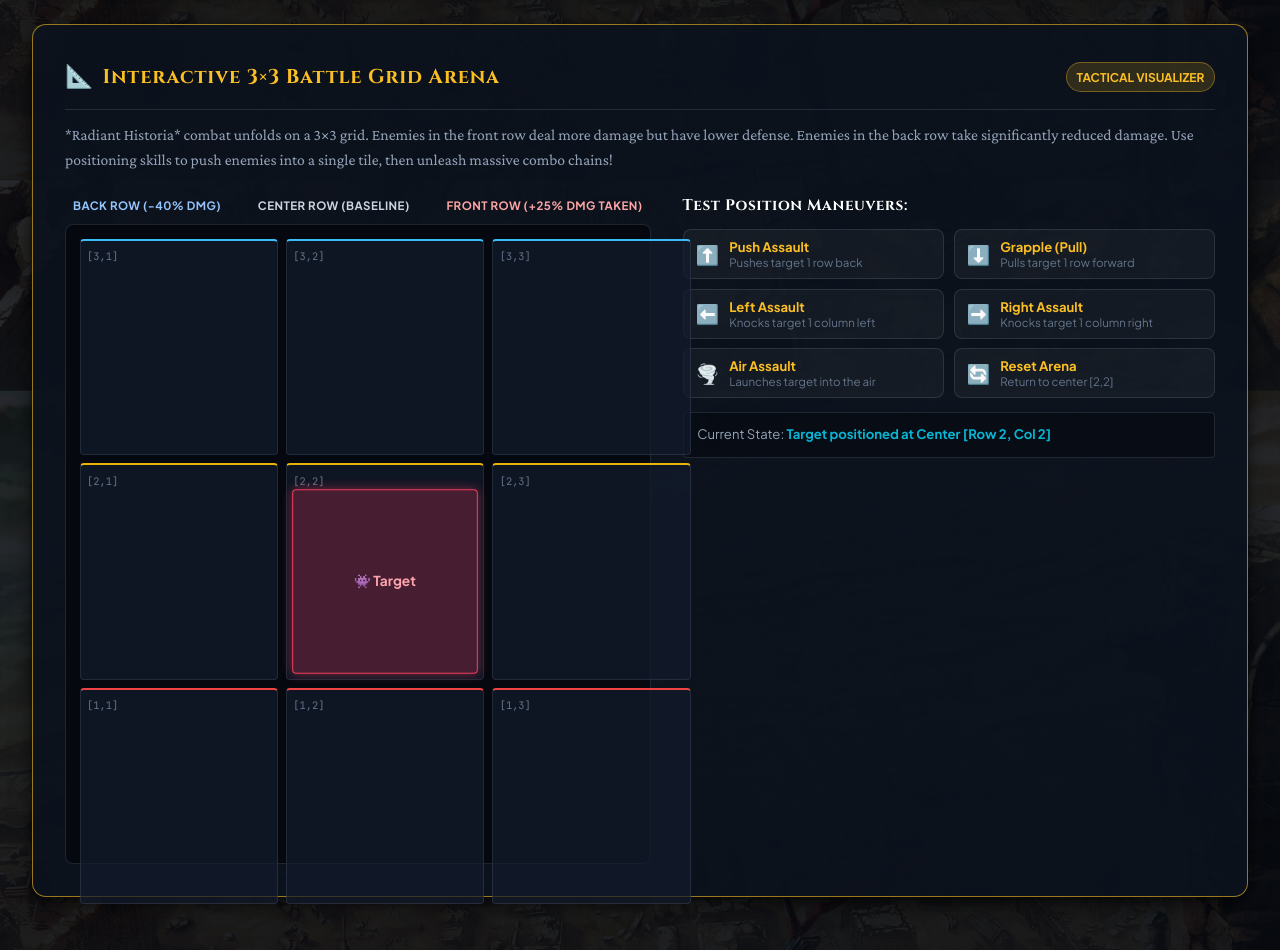
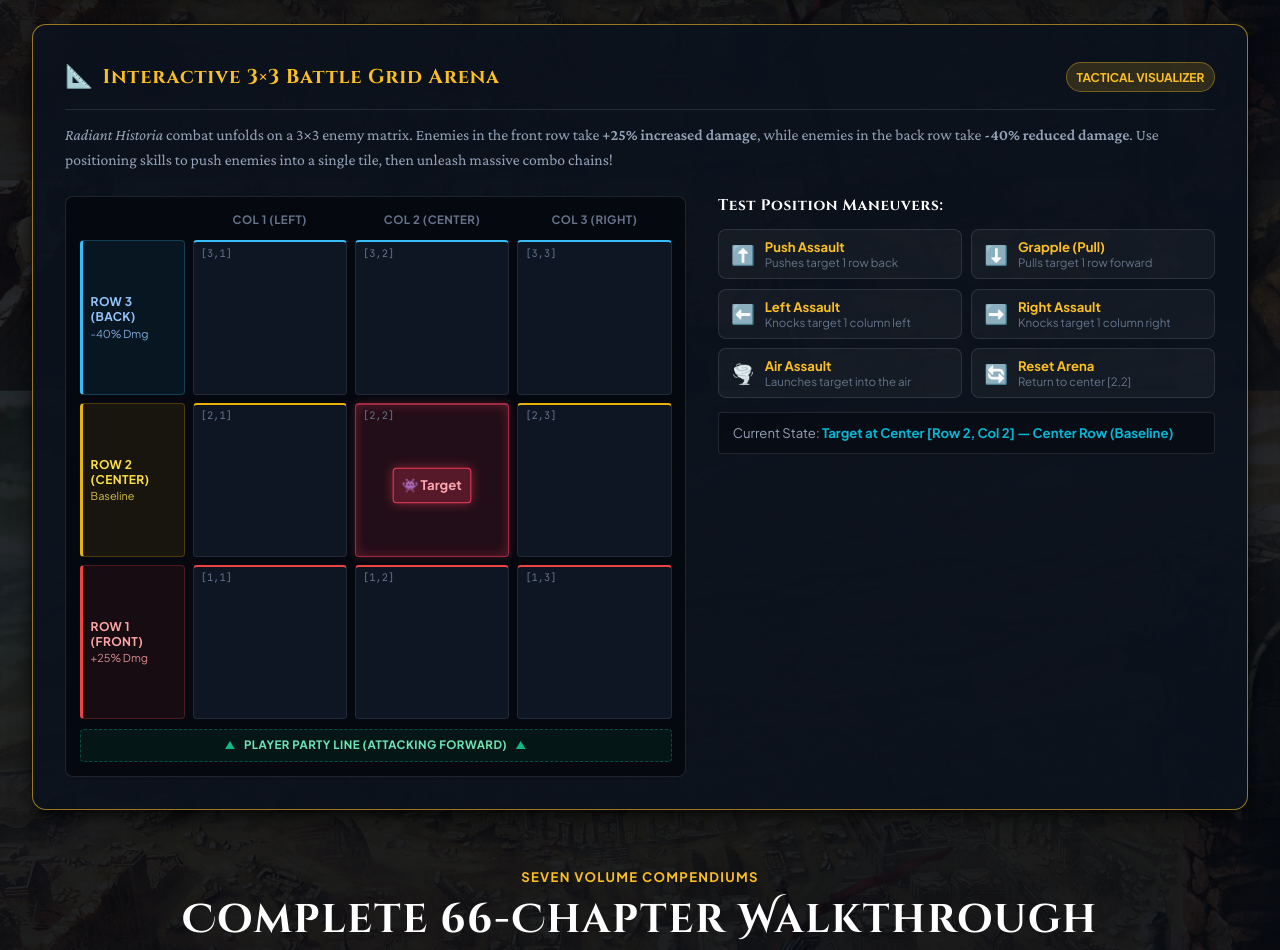
Before and after one commit to ronwindy/radiant-historia-guide, an Astro site: page / in a window 1280 px wide. Shown: the part 1420-2370 px from the top of the page. Built offline with nearby package versions, Linux system fonts and the light colour scheme; Astro itself is replaced by a stand-in of ours.

Commit message:
feat: create BattleGrid component for visualizing 3x3 enemy matrix mechanics

```diff
--- a/src/components/BattleGrid.astro
+++ b/src/components/BattleGrid.astro
@@ -16,33 +16,57 @@ const { interactive = true } = Astro.props;
   </div>
 
   <p class="widget-desc">
-    *Radiant Historia* combat unfolds on a 3×3 grid. Enemies in the front row deal more damage but have lower defense. Enemies in the back row take significantly reduced damage. Use positioning skills to push enemies into a single tile, then unleash massive combo chains!
+    <em>Radiant Historia</em> combat unfolds on a 3×3 enemy matrix. Enemies in the front row take <strong>+25% increased damage</strong>, while enemies in the back row take <strong>-40% reduced damage</strong>. Use positioning skills to push enemies into a single tile, then unleash massive combo chains!
   </p>
 
   <div class="grid-simulator-wrap">
-    <!-- 3x3 Enemy Arena -->
+    <!-- 3x3 Enemy Arena Matrix -->
     <div class="arena-section">
-      <div class="row-indicators">
-        <span class="row-tag back-tag">Back Row (-40% Dmg)</span>
-        <span class="row-tag mid-tag">Center Row (Baseline)</span>
-        <span class="row-tag front-tag">Front Row (+25% Dmg Taken)</span>
+      <div class="arena-card">
+        <!-- Column Headers (Col 1, Col 2, Col 3) -->
+        <div class="arena-col-headers">
+          <span class="col-spacer"></span>
+          <span class="col-label">Col 1 (Left)</span>
+          <span class="col-label">Col 2 (Center)</span>
+          <span class="col-label">Col 3 (Right)</span>
         </div>
 
-      <div class="arena-grid" id="arenaGrid" role="grid" aria-label="3x3 Tactical Enemy Matrix">
-        <!-- Row 3 (Back) -->
+        <!-- 3 Rows Matrix with Row Labels on the Left -->
+        <div class="arena-matrix" role="grid" aria-label="3x3 Tactical Enemy Matrix">
+          <!-- Row 3 (Back Row) -->
+          <div class="row-lane-badge back-lane">
+            <span class="row-lane-name">Row 3 (Back)</span>
+            <span class="row-lane-mod">-40% Dmg</span>
+          </div>
           <div class="grid-cell back-cell" data-row="3" data-col="1"><span class="cell-coord">[3,1]</span><div class="cell-occupant"></div></div>
           <div class="grid-cell back-cell" data-row="3" data-col="2"><span class="cell-coord">[3,2]</span><div class="cell-occupant"></div></div>
           <div class="grid-cell back-cell" data-row="3" data-col="3"><span class="cell-coord">[3,3]</span><div class="cell-occupant"></div></div>
 
-        <!-- Row 2 (Mid) -->
+          <!-- Row 2 (Center Row) -->
+          <div class="row-lane-badge mid-lane">
+            <span class="row-lane-name">Row 2 (Center)</span>
+            <span class="row-lane-mod">Baseline</span>
+          </div>
           <div class="grid-cell mid-cell" data-row="2" data-col="1"><span class="cell-coord">[2,1]</span><div class="cell-occupant"></div></div>
-        <div class="grid-cell mid-cell occupied" data-row="2" data-col="2"><span class="cell-coord">[2,2]</span><div class="cell-occupant enemy-token">👾 Target</div></div>
+          <div class="grid-cell mid-cell occupied" data-row="2" data-col="2"><span class="cell-coord">[2,2]</span><div class="cell-occupant"><div class="enemy-token">👾 Target</div></div></div>
           <div class="grid-cell mid-cell" data-row="2" data-col="3"><span class="cell-coord">[2,3]</span><div class="cell-occupant"></div></div>
 
-        <!-- Row 1 (Front) -->
+          <!-- Row 1 (Front Row) -->
+          <div class="row-lane-badge front-lane">
+            <span class="row-lane-name">Row 1 (Front)</span>
+            <span class="row-lane-mod">+25% Dmg</span>
+          </div>
           <div class="grid-cell front-cell" data-row="1" data-col="1"><span class="cell-coord">[1,1]</span><div class="cell-occupant"></div></div>
           <div class="grid-cell front-cell" data-row="1" data-col="2"><span class="cell-coord">[1,2]</span><div class="cell-occupant"></div></div>
           <div class="grid-cell front-cell" data-row="1" data-col="3"><span class="cell-coord">[1,3]</span><div class="cell-occupant"></div></div>
+        </div>
+
+        <!-- Friendly Party Position Indicator -->
+        <div class="party-frontline-bar">
+          <span class="party-arrow">▲</span>
+          <span class="party-text">Player Party Line (Attacking Forward)</span>
+          <span class="party-arrow">▲</span>
+        </div>
       </div>
     </div>
 
@@ -51,42 +75,42 @@ const { interactive = true } = Astro.props;
       <div class="skills-section">
         <h4 class="skills-heading">Test Position Maneuvers:</h4>
         <div class="skills-btn-grid">
-          <button type="button" class="skill-btn" data-move="push">
+          <button type="button" class="skill-btn" data-move="push" title="Push target 1 row back (up)">
             <span class="skill-icon">⬆️</span>
             <div class="skill-info">
               <strong>Push Assault</strong>
               <small>Pushes target 1 row back</small>
             </div>
           </button>
-          <button type="button" class="skill-btn" data-move="pull">
+          <button type="button" class="skill-btn" data-move="pull" title="Pull target 1 row forward (down)">
             <span class="skill-icon">⬇️</span>
             <div class="skill-info">
               <strong>Grapple (Pull)</strong>
               <small>Pulls target 1 row forward</small>
             </div>
           </button>
-          <button type="button" class="skill-btn" data-move="left">
+          <button type="button" class="skill-btn" data-move="left" title="Knock target 1 column left">
             <span class="skill-icon">⬅️</span>
             <div class="skill-info">
               <strong>Left Assault</strong>
               <small>Knocks target 1 column left</small>
             </div>
           </button>
-          <button type="button" class="skill-btn" data-move="right">
+          <button type="button" class="skill-btn" data-move="right" title="Knock target 1 column right">
             <span class="skill-icon">➡️</span>
             <div class="skill-info">
               <strong>Right Assault</strong>
               <small>Knocks target 1 column right</small>
             </div>
           </button>
-          <button type="button" class="skill-btn" data-move="air">
+          <button type="button" class="skill-btn" data-move="air" title="Launch target into the air for combo stacking">
             <span class="skill-icon">🌪️</span>
             <div class="skill-info">
               <strong>Air Assault</strong>
               <small>Launches target into the air</small>
             </div>
           </button>
-          <button type="button" class="skill-btn" data-move="reset">
+          <button type="button" class="skill-btn" data-move="reset" title="Reset arena to default center position">
             <span class="skill-icon">🔄</span>
             <div class="skill-info">
               <strong>Reset Arena</strong>
@@ -96,7 +120,7 @@ const { interactive = true } = Astro.props;
         </div>
 
         <div class="maneuver-log" id="maneuverLog">
-          Current State: <strong>Target positioned at Center [Row 2, Col 2]</strong>
+          Current State: <strong>Target at Center [Row 2, Col 2] — Center Row (Baseline)</strong>
         </div>
       </div>
     )}
@@ -159,7 +183,7 @@ const { interactive = true } = Astro.props;
 
   .grid-simulator-wrap {
     display: grid;
-    grid-template-columns: 1.1fr 1fr;
+    grid-template-columns: minmax(0, 1.25fr) minmax(0, 1fr);
     gap: 2rem;
     align-items: start;
   }
@@ -167,32 +191,90 @@ const { interactive = true } = Astro.props;
   .arena-section {
     display: flex;
     flex-direction: column;
-    gap: 0.5rem;
+    gap: 0.75rem;
+    min-width: 0;
   }
 
-  .row-indicators {
+  .arena-card {
+    background: #05080f;
+    border: 1px solid var(--border-subtle);
+    border-radius: var(--radius-md);
+    padding: 0.85rem;
     display: flex;
-    justify-content: space-between;
+    flex-direction: column;
+    gap: 0.6rem;
+  }
+
+  .arena-col-headers {
+    display: grid;
+    grid-template-columns: minmax(80px, 105px) repeat(3, 1fr);
+    gap: 0.5rem;
+    align-items: center;
+  }
+
+  .col-spacer {
+    display: block;
+  }
+
+  .col-label {
+    text-align: center;
     font-family: var(--font-ui);
     font-size: 0.72rem;
     font-weight: 700;
+    color: var(--text-muted);
     text-transform: uppercase;
     letter-spacing: 0.04em;
-    padding: 0 0.5rem;
   }
 
-  .back-tag { color: #93c5fd; }
-  .mid-tag { color: #cbd5e1; }
-  .front-tag { color: #fca5a5; }
+  .arena-matrix {
+    display: grid;
+    grid-template-columns: minmax(80px, 105px) repeat(3, 1fr);
+    gap: 0.5rem;
+    align-items: stretch;
+  }
 
-  .arena-grid {
-    display: grid;
-    grid-template-columns: repeat(3, 1fr);
-    gap: 0.5rem;
-    background: #05080f;
-    padding: 0.85rem;
-    border-radius: var(--radius-md);
-    border: 1px solid var(--border-subtle);
+  .row-lane-badge {
+    display: flex;
+    flex-direction: column;
+    justify-content: center;
+    padding: 0.4rem 0.5rem;
+    border-radius: var(--radius-sm);
+    font-family: var(--font-ui);
+    line-height: 1.25;
+  }
+
+  .row-lane-name {
+    font-size: 0.75rem;
+    font-weight: 700;
+    text-transform: uppercase;
+    letter-spacing: 0.03em;
+  }
+
+  .row-lane-mod {
+    font-size: 0.68rem;
+    opacity: 0.85;
+    margin-top: 0.15rem;
+  }
+
+  .back-lane {
+    background: rgba(56, 189, 248, 0.08);
+    border: 1px solid rgba(56, 189, 248, 0.25);
+    border-left: 3px solid #38bdf8;
+    color: #93c5fd;
+  }
+
+  .mid-lane {
+    background: rgba(234, 179, 8, 0.08);
+    border: 1px solid rgba(234, 179, 8, 0.25);
+    border-left: 3px solid #eab308;
+    color: #fde047;
+  }
+
+  .front-lane {
+    background: rgba(239, 68, 68, 0.08);
+    border: 1px solid rgba(239, 68, 68, 0.25);
+    border-left: 3px solid #ef4444;
+    color: #fca5a5;
   }
 
   .grid-cell {
@@ -203,28 +285,44 @@ const { interactive = true } = Astro.props;
     display: flex;
     flex-direction: column;
     justify-content: space-between;
-    padding: 0.4rem;
+    padding: 0.35rem 0.45rem;
     position: relative;
     transition: var(--transition);
+    min-width: 0;
   }
 
-  .back-cell { border-top: 2px solid #38bdf8; }
-  .mid-cell { border-top: 2px solid #eab308; }
-  .front-cell { border-top: 2px solid #ef4444; }
+  .back-cell {
+    border-top: 2px solid #38bdf8;
+  }
+
+  .mid-cell {
+    border-top: 2px solid #eab308;
+  }
+
+  .front-cell {
+    border-top: 2px solid #ef4444;
+  }
+
+  .grid-cell.occupied {
+    background: rgba(244, 63, 94, 0.12);
+    border-color: rgba(244, 63, 94, 0.6);
+    box-shadow: 0 0 12px rgba(244, 63, 94, 0.3) inset, 0 0 8px rgba(244, 63, 94, 0.25);
+  }
 
   .cell-coord {
     font-family: var(--font-mono);
     font-size: 0.65rem;
     color: var(--text-muted);
+    line-height: 1;
   }
 
   .cell-occupant {
     display: flex;
     align-items: center;
     justify-content: center;
-    height: 100%;
+    flex: 1;
     font-family: var(--font-ui);
-    font-size: 0.85rem;
+    font-size: 0.82rem;
     font-weight: 700;
   }
 
@@ -232,10 +330,19 @@ const { interactive = true } = Astro.props;
     background: rgba(244, 63, 94, 0.25);
     color: #fda4af;
     border: 1px solid var(--timeline-alternate);
-    padding: 0.35rem 0.5rem;
+    padding: 0.3rem 0.5rem;
     border-radius: var(--radius-sm);
     box-shadow: 0 0 10px rgba(244, 63, 94, 0.4);
     animation: pulseToken 1.8s infinite alternate;
+    white-space: nowrap;
+  }
+
+  .enemy-token.airborne {
+    background: rgba(6, 182, 212, 0.25);
+    color: #a5f3fc;
+    border-color: var(--mana-cyan);
+    box-shadow: 0 0 12px rgba(6, 182, 212, 0.5);
+    animation: pulseAirborne 1.4s infinite alternate;
   }
 
   @keyframes pulseToken {
@@ -243,11 +350,39 @@ const { interactive = true } = Astro.props;
     to { transform: scale(1.04); box-shadow: 0 0 14px rgba(244, 63, 94, 0.6); }
   }
 
+  @keyframes pulseAirborne {
+    from { transform: translateY(1px) scale(0.96); box-shadow: 0 0 6px rgba(6, 182, 212, 0.3); }
+    to { transform: translateY(-3px) scale(1.04); box-shadow: 0 0 16px rgba(6, 182, 212, 0.7); }
+  }
+
+  .party-frontline-bar {
+    display: flex;
+    align-items: center;
+    justify-content: center;
+    gap: 0.5rem;
+    background: rgba(16, 185, 129, 0.08);
+    border: 1px dashed rgba(16, 185, 129, 0.35);
+    border-radius: var(--radius-sm);
+    padding: 0.35rem 0.75rem;
+    font-family: var(--font-ui);
+    font-size: 0.72rem;
+    font-weight: 700;
+    color: #6ee7b7;
+    text-transform: uppercase;
+    letter-spacing: 0.04em;
+  }
+
+  .party-arrow {
+    font-size: 0.65rem;
+    color: #10b981;
+  }
+
   /* Skills Controls */
   .skills-section {
     display: flex;
     flex-direction: column;
     gap: 0.85rem;
+    min-width: 0;
   }
 
   .skills-heading {
@@ -285,6 +420,7 @@ const { interactive = true } = Astro.props;
 
   .skill-icon {
     font-size: 1.2rem;
+    flex-shrink: 0;
   }
 
   .skill-info strong {
@@ -307,6 +443,7 @@ const { interactive = true } = Astro.props;
     font-family: var(--font-ui);
     font-size: 0.82rem;
     color: var(--text-secondary);
+    line-height: 1.5;
   }
 
   .maneuver-log strong {
@@ -315,6 +452,31 @@ const { interactive = true } = Astro.props;
 
   @media (max-width: 860px) {
     .grid-simulator-wrap {
+      grid-template-columns: 1fr;
+      gap: 1.5rem;
+    }
+  }
+
+  @media (max-width: 520px) {
+    .arena-col-headers,
+    .arena-matrix {
+      grid-template-columns: minmax(65px, 80px) repeat(3, 1fr);
+      gap: 0.35rem;
+    }
+
+    .row-lane-badge {
+      padding: 0.25rem 0.35rem;
+    }
+
+    .row-lane-name {
+      font-size: 0.68rem;
+    }
+
+    .row-lane-mod {
+      font-size: 0.6rem;
+    }
+
+    .skills-btn-grid {
       grid-template-columns: 1fr;
     }
   }
@@ -327,7 +489,7 @@ const { interactive = true } = Astro.props;
     let isAirborne = false;
 
     function renderEnemy() {
-      const cells = document.querySelectorAll('.arena-grid .grid-cell');
+      const cells = document.querySelectorAll('.arena-matrix .grid-cell');
       const log = document.getElementById('maneuverLog');
 
       cells.forEach(cell => {
@@ -338,7 +500,7 @@ const { interactive = true } = Astro.props;
         if (occupant) {
           if (row === curRow && col === curCol) {
             cell.classList.add('occupied');
-            occupant.innerHTML = `<div class="enemy-token">${isAirborne ? '🌪️ Airborne' : '👾 Target'}</div>`;
+            occupant.innerHTML = `<div class="enemy-token ${isAirborne ? 'airborne' : ''}">${isAirborne ? '🌪️ Airborne' : '👾 Target'}</div>`;
           } else {
             cell.classList.remove('occupied');
             occupant.innerHTML = '';
@@ -347,7 +509,7 @@ const { interactive = true } = Astro.props;
       });
 
       if (log) {
-        let rowDesc = curRow === 1 ? 'Front Row (+25% Dmg Taken)' : curRow === 2 ? 'Center Row (Normal)' : 'Back Row (-40% Dmg Taken)';
+        let rowDesc = curRow === 1 ? 'Front Row (+25% Dmg Taken)' : curRow === 2 ? 'Center Row (Baseline)' : 'Back Row (-40% Dmg Taken)';
         let status = isAirborne ? ' (Airborne - Stacking Air Assault Combo!)' : '';
         log.innerHTML = `Current State: <strong>Target at [Row ${curRow}, Col ${curCol}] — ${rowDesc}${status}</strong>`;
       }
```
Lines whose indentation alone changed are shown as unchanged.
